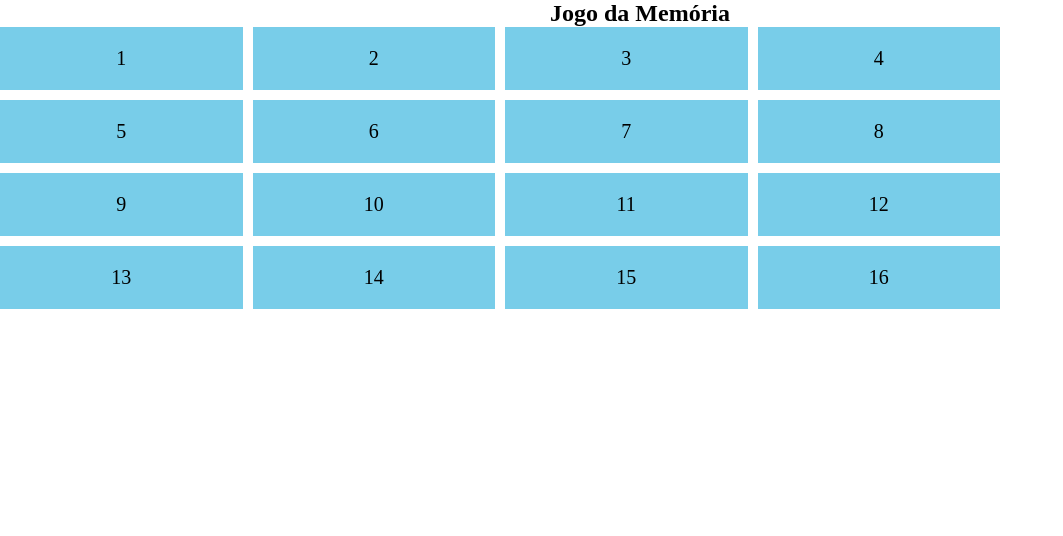
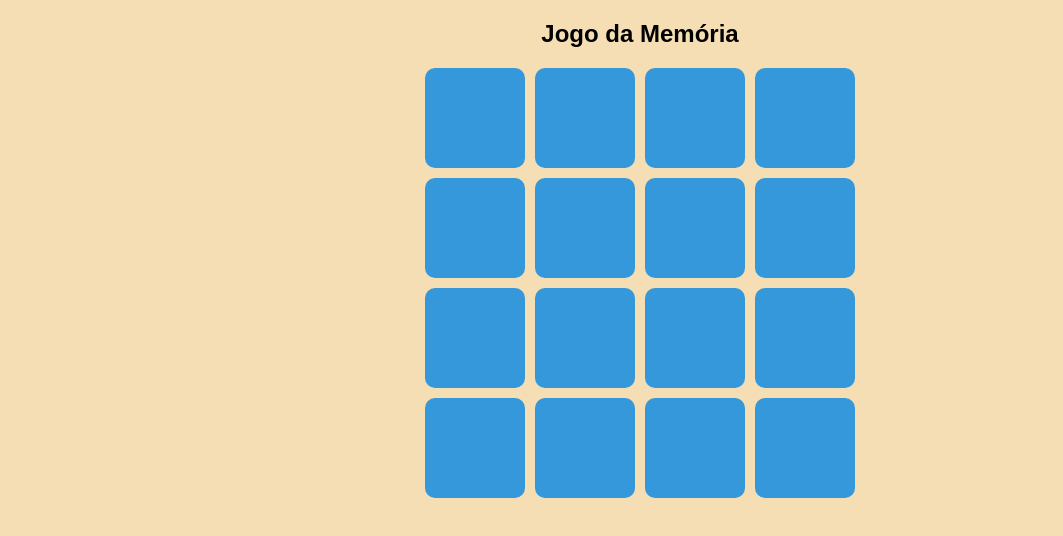
Before and after one commit to LeozeraGod/Atividade-Avaliativa, a plain HTML site: page index.html in a window 1280 px wide. Shown: the whole page, without its empty margins (0-1063 px from the left). Drawn offline with Linux system fonts and the light colour scheme.

Commit message:
novas alterações

```diff
--- a/index.html
+++ b/index.html
@@ -1,32 +1,16 @@
-<!DOCTYPE html>
 <html lang="pt-br">
 <head>
-  <meta charset="UTF-8">
-  <meta name="viewport" content="width=device-width, initial-scale=1.0">
-  <title>Jogo da Memoria</title>
-  <link rel="stylesheet" href="./styles.css">
+    <meta charset="UTF-8">
+    <meta name="viewport" content="width=device-width, initial-scale=1.0">
+    <title>Jogo da Memória</title>
+    <link rel="stylesheet" href="./styles.css">
 </head>
 <body>
     <h2>Jogo da Memória</h2>
-    <div id ="container">
-        <div>1</div>
-        <div>2</div>
-        <div>3</div>
-        <div>4</div>
-        <div>5</div>
-        <div>6</div>
-        <div>7</div>
-        <div>8</div>
-        <div>9</div>
-        <div>10</div>
-        <div>11</div>
-        <div>12</div>
-        <div>13</div>
-        <div>14</div>
-        <div>15</div>
-        <div>16</div>
-      </div>
+    <div id="game-board">
 
-  <script src="./script.js"></script>
+    </div>
+
+    <script src="./script.js"></script>
 </body>
 </html>
--- a/script.js
+++ b/script.js
@@ -0,0 +1,72 @@
+const gameBoard = document.getElementById('game-board');
+
+// Pares de valores para as cartas
+const cardValues = ['🍎', '🍌', '🍇', '🍉', '🍒', '🍍', '🍓', '🍋',
+                    '🍎', '🍌', '🍇', '🍉', '🍒', '🍍', '🍓', '🍋'];
+
+// Embaralha as cartas
+const shuffledValues = cardValues.sort(() => 0.5 - Math.random());
+
+// Variáveis para armazenar cartas viradas
+let firstCard = null;
+let secondCard = null;
+
+// Função para criar o tabuleiro
+function createBoard() {
+  shuffledValues.forEach(value => {
+    const card = document.createElement('div');
+    card.classList.add('card');
+    card.innerHTML = `
+      <div class="card-inner">
+        <div class="card-front">${value}</div>
+        <div class="card-back"></div>
+      </div>
+    `;
+    card.addEventListener('click', flipCard);
+    gameBoard.appendChild(card);
+  });
+}
+
+// Função para virar as cartas
+function flipCard() {
+  // Não permitir clique se a carta já está virada
+  if (this.classList.contains('flipped')) return;
+
+  this.classList.add('flipped');
+
+  if (!firstCard) {
+    firstCard = this; // Primeira carta virada
+  } else {
+    secondCard = this; // Segunda carta virada
+    checkForMatch();
+  }
+}
+
+// Função para verificar se as cartas são iguais
+function checkForMatch() {
+  const isMatch = firstCard.querySelector('.card-front').textContent ===
+                  secondCard.querySelector('.card-front').textContent;
+
+  if (isMatch) {
+    // Se for um par, desativa as cartas
+    firstCard.removeEventListener('click', flipCard);
+    secondCard.removeEventListener('click', flipCard);
+    resetCards();
+  } else {
+    // Se não for um par, desvira as cartas
+    setTimeout(() => {
+      firstCard.classList.remove('flipped');
+      secondCard.classList.remove('flipped');
+      resetCards();
+    }, 1000);
+  }
+}
+
+// Função para resetar as variáveis
+function resetCards() {
+  firstCard = null;
+  secondCard = null;
+}
+
+// Inicializa o jogo
+createBoard();
--- a/styles.css
+++ b/styles.css
@@ -1,52 +1,61 @@
-/* RESET global */
-*,
-*::before,
-*::after {
-  box-sizing: border-box;
+body {
+  font-family: Arial, sans-serif;
+  text-align: center;
+  background-color: wheat;
 }
 
-* {
-  margin: 0;
-  padding: 0;
+h2 {
+  margin-top: 20px;
 }
 
-body,
-h1,
-h2,
-h3,
-h4,
-p,
-figure,
-blockquote,
-dl,
-dd {
-  margin-block-end: 0;
-}
-h2 {
-    text-align: center;
+#game-board {
+  display: grid;
+  grid-template-columns: repeat(4, 100px);
+  grid-gap: 10px;
+  justify-content: center;
+  margin: 20px auto;
 }
 
-/* FIM RESET GLOBAL */
+.card {
+  width: 100px;
+  height: 100px;
+  position: relative;
+  perspective: 1000px;
+  cursor: pointer;
+}
 
-#container {
-    width: 80vw;
-    max-width: 1000px;
-    height: auto;
-    display: grid;
-    grid-template-columns: repeat(4, 3fr);
-    gap: 10px;
-    align-items: center;
-    }
+.card-inner {
+  position: absolute;
+  width: 100%;
+  height: 100%;
+  transition: transform 0.6s;
+  transform-style: preserve-3d;
+}
 
-#container  div {
-    background-color: rgb(120, 205, 233);
-    text-align: center;
-    padding: 20px;
-    font-size: 20px;
+.card.flipped .card-inner {
+  transform: rotateY(180deg);
+}
 
-  }
+.card-front, .card-back {
+  position: absolute;
+  width: 100%;
+  height: 100%;
+  backface-visibility: hidden;
+  display: flex;
+  justify-content: center;
+  align-items: center;
+  border-radius: 10px;
+}
 
-  img {
-    width: 50px;
-    height: auto;
-  }
+.card-back {
+  background-color: #3498db;
+  color: white;
+  font-size: 2rem; /* Tamanho da interrogação */
+}
+
+.card-front {
+  background-color: #ffffff;
+  transform: rotateY(180deg);
+  font-size: 3rem; /* Aumente este valor para deixar os ícones maiores */
+
+}
```
